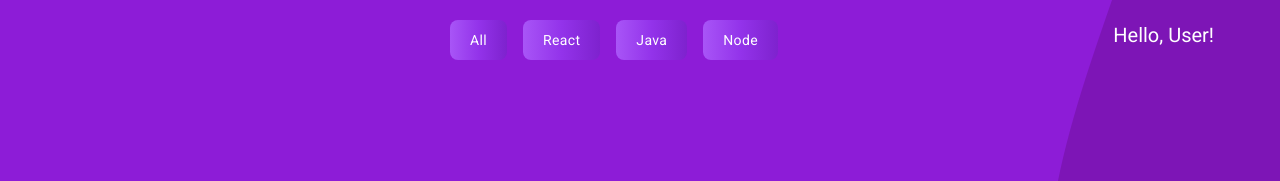
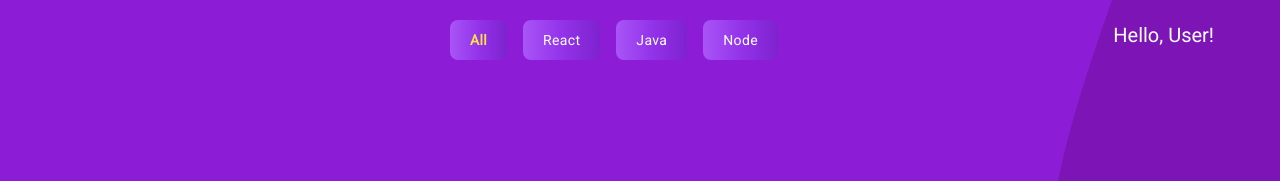
Before and after one commit to DaveAigbe/Resource-Gallery, a React (Create React App) app: page / in a window 1280 px wide. Shown: the top 181 px of the page. Built offline with nearby package versions, Linux system fonts and the light colour scheme; some icons are missing.

Commit message:
- Added visual indicators for which tab is active

```diff
--- a/src/App.js
+++ b/src/App.js
@@ -10,7 +10,7 @@ import { LoadingLibrary } from "./components/Content/LoadingLibrary";
 function App() {
   const [videos, setVideos] = useState(null);
   const [currentCategory, setCurrentCategory] = useState("all");
-  const [toggleMenu, setToggleMenu] = useState(false);
+  const [categoryActive, setCategoryActive] = useState(false);
 
   useEffect(() => {
     handleLocalStorage("categories", videos, defaultVideos, setVideos);
@@ -27,8 +27,8 @@ function App() {
         setVideos,
         currentCategory,
         setCurrentCategory,
-        toggleMenu,
-        setToggleMenu,
+        categoryActive,
+        setCategoryActive,
         handleCategoryClick,
       }}
     >
--- a/src/components/Layout/Categories/CategoriesList.jsx
+++ b/src/components/Layout/Categories/CategoriesList.jsx
@@ -5,7 +5,7 @@ import { CategoryForm } from "./CategoryForm";
 import { NewCategoryButton } from "./NewCategoryButton";
 
 export const CategoriesList = () => {
-  const { videos } = useContext(Context);
+  const { videos, currentCategory } = useContext(Context);
   const [showForm, setShowForm] = useState(false);
 
   const handleShowCategoryForm = () => {
@@ -21,7 +21,11 @@ export const CategoriesList = () => {
       {Object.keys(videos).map((category) => {
         return (
           <React.Fragment key={category}>
-            <CategoryButton category={category} />
+            <CategoryButton
+              category={category}
+              count={videos[category].ids.length}
+              isCurrentCategory={category === currentCategory}
+            />
           </React.Fragment>
         );
       })}
--- a/src/components/Layout/Categories/CategoryButton.jsx
+++ b/src/components/Layout/Categories/CategoryButton.jsx
@@ -1,26 +1,30 @@
 import React, { useContext } from "react";
 import { Context } from "../../../context/Context";
 
-const CategoryButton = ({ category }) => {
-  const { toggleMenu, handleCategoryClick } = useContext(Context);
+const CategoryButton = ({ category, count, isCurrentCategory }) => {
+  const { categoryActive, handleCategoryClick } = useContext(Context);
 
   return (
     <>
-      {!toggleMenu ? (
+      {!categoryActive ? (
         <button
+          title={count}
           onClick={() => handleCategoryClick(category)}
           className={
-            "tracking-wide font-bold text-white bg-gradient-to-r from-purple-500 via-purple-600 to-purple-700 hover:bg-gradient-to-br " +
-            "focus:ring-4 focus:outline-none focus:ring-purple-300 dark:focus:ring-purple-800 " +
-            "font-medium rounded-lg text-sm px-5 py-2.5 text-center"
+            `${
+              isCurrentCategory ? "text-yellow-300 font-bold " : "text-white "
+            } tracking-wide bg-gradient-to-r from-purple-500 via-purple-600 to-purple-700 hover:bg-gradient-to-br ` +
+            "focus:ring-4 focus:outline-none focus:ring-purple-300 dark:focus:ring-purple-300 " +
+            "rounded-lg text-sm px-5 py-2.5 text-center"
           }
         >
           {category.charAt(0).toUpperCase() + category.slice(1)}
         </button>
       ) : (
         <div
+          title={count}
           className={
-            "tracking-wide text-black font-bold text-md pt-2 pb-2 flex items-center"
+            "tracking-wide text-green-400 font-bold text-md pt-2 pb-2 flex items-center"
           }
         >
           {category.charAt(0).toUpperCase() + category.slice(1)}
--- a/src/components/Layout/Mobile Menu/MenuBackground.jsx
+++ b/src/components/Layout/Mobile Menu/MenuBackground.jsx
@@ -2,12 +2,12 @@ import React, { useContext } from "react";
 import { Context } from "../../../context/Context";
 
 export const MenuBackground = () => {
-  const { toggleMenu, setToggleMenu } = useContext(Context);
+  const { categoryActive, setCategoryActive } = useContext(Context);
   return (
     <div
-      onClick={() => setToggleMenu(!toggleMenu)}
+      onClick={() => setCategoryActive(!categoryActive)}
       className={`${
-        toggleMenu ? "" : "hidden"
+        categoryActive ? "" : "hidden"
       } w-screen h-screen bg-purple-400 top-0 right-0 bottom-0 z-10 fixed`}
       style={{
         backgroundColor: "rgba(186,138,246, 0.9)",
--- a/src/components/Layout/Mobile Menu/MenuList.jsx
+++ b/src/components/Layout/Mobile Menu/MenuList.jsx
@@ -4,12 +4,12 @@ import { Icon } from "@iconify/react";
 import CategoryButton from "../Categories/CategoryButton";
 
 export const MenuList = ({ handleMenuClick }) => {
-  const { videos, toggleMenu, setToggleMenu } = useContext(Context);
+  const { videos, categoryActive, setCategoryActive } = useContext(Context);
 
   return (
     <aside
       className={`${
-        toggleMenu ? "" : "hidden"
+        categoryActive ? "" : "hidden"
       } w-1/2 fixed z-20 top-0 right-0 z-10`}
       aria-label="Sidebar"
     >
@@ -20,7 +20,7 @@ export const MenuList = ({ handleMenuClick }) => {
               Categories
             </div>
             <Icon
-              onClick={() => setToggleMenu(!toggleMenu)}
+              onClick={() => setCategoryActive(!categoryActive)}
               className={"text-lg"}
               icon="emojione-monotone:heavy-multiplication-x"
             />
--- a/src/components/Layout/Mobile Menu/MobileMenu.jsx
+++ b/src/components/Layout/Mobile Menu/MobileMenu.jsx
@@ -5,18 +5,18 @@ import { MenuBackground } from "./MenuBackground";
 import { MenuList } from "./MenuList";
 
 export const MobileMenu = () => {
-  const { toggleMenu, setToggleMenu, handleCategoryClick } =
+  const { categoryActive, setCategoryActive, handleCategoryClick } =
     useContext(Context);
 
   const handleMenuClick = (category) => {
     handleCategoryClick(category);
-    setToggleMenu(!toggleMenu);
+    setCategoryActive(!categoryActive);
   };
 
   return (
     <>
       <Icon
-        onClick={() => setToggleMenu(!toggleMenu)}
+        onClick={() => setCategoryActive(!categoryActive)}
         className={" sm:hidden text-5xl text-white absolute top-2.5 right-2"}
         icon="eva:menu-fill"
       />
```
